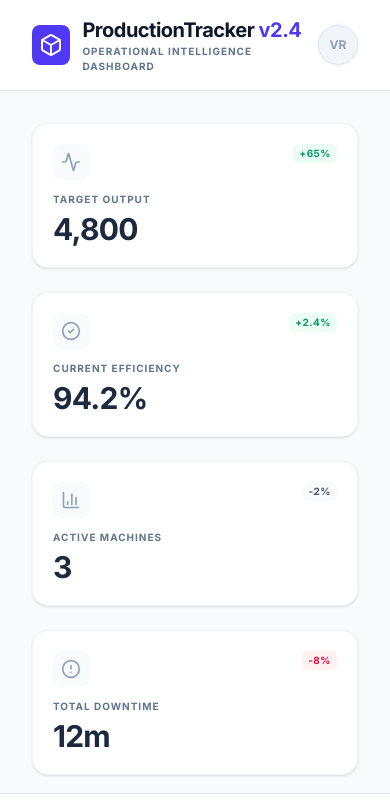
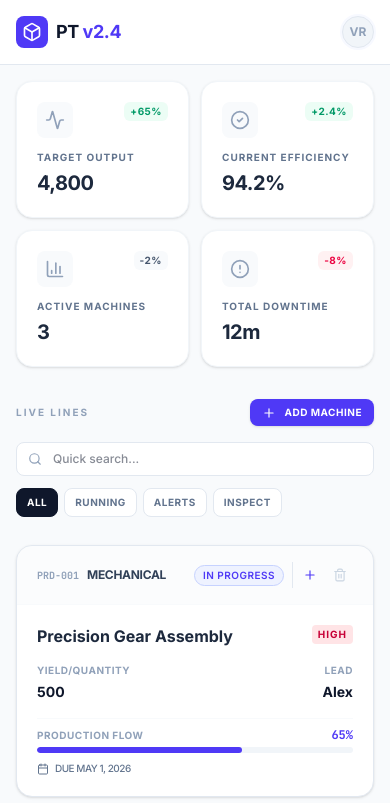
Before and after one commit to vipulkaju/ProductionTracker, a React (Vite) app: page / in a window 390 px wide. Shown: the top 803 px of the page. Built offline with nearby package versions, Linux system fonts and the light colour scheme.

Commit message:
feat: Enhance UI/UX and mobile readiness
Introduces several UI improvements, including responsive text sizes, better spacing, and sticky headers. Also adds PWA manifest file for improved mobile experience and app-like behavior.

```diff
--- a/index.html
+++ b/index.html
@@ -2,8 +2,11 @@
 <html lang="en">
   <head>
     <meta charset="UTF-8" />
-    <meta name="viewport" content="width=device-width, initial-scale=1.0" />
-    <title>My Google AI Studio App</title>
+    <meta name="viewport" content="width=device-width, initial-scale=1.0, maximum-scale=1.0, user-scalable=no" />
+    <meta name="apple-mobile-web-app-capable" content="yes" />
+    <meta name="apple-mobile-web-app-status-bar-style" content="black-translucent" />
+    <link rel="manifest" href="/manifest.json" />
+    <title>Production Tracker</title>
   </head>
   <body>
     <div id="root"></div>
--- a/src/App.tsx
+++ b/src/App.tsx
@@ -86,38 +86,38 @@ export default function App() {
   }, [items, selectedMachineId]);
 
   return (
-    <div className="min-h-screen bg-slate-50 text-slate-900 font-sans flex flex-col h-screen overflow-hidden">
+    <div className="min-h-screen bg-slate-50 text-slate-900 font-sans flex flex-col transition-all">
       <AddMachineModal
         isOpen={isModalOpen}
         onClose={() => setIsModalOpen(false)}
         onAdd={handleAddItem}
       />
       {/* Sleek Header */}
-      <header className="bg-white border-b border-slate-200 px-8 py-4 flex justify-between items-center z-50 shrink-0">
-        <div className="flex items-center gap-3">
-          <div className="w-10 h-10 bg-indigo-600 rounded-lg flex items-center justify-center">
-            <Box className="w-6 h-6 text-white" />
+      <header className="bg-white border-b border-slate-200 px-4 sm:px-8 py-4 flex justify-between items-center z-50 sticky top-0 shrink-0">
+        <div className="flex items-center gap-2 sm:gap-3">
+          <div className="w-8 h-8 sm:w-10 sm:h-10 bg-indigo-600 rounded-lg flex items-center justify-center">
+            <Box className="w-5 h-5 sm:w-6 sm:h-6 text-white" />
           </div>
           <div>
-            <h1 className="text-xl font-bold tracking-tight">ProductionTracker <span className="text-indigo-600">v2.4</span></h1>
-            <p className="text-[10px] text-slate-500 font-bold uppercase tracking-widest">Operational Intelligence Dashboard</p>
+            <h1 className="text-lg sm:text-xl font-bold tracking-tight">PT <span className="text-indigo-600">v2.4</span></h1>
+            <p className="text-[8px] sm:text-[10px] text-slate-500 font-bold uppercase tracking-widest hidden xs:block">Intelligence Dashboard</p>
           </div>
         </div>
-        <div className="flex items-center gap-6">
+        <div className="flex items-center gap-4 sm:gap-6">
           <div className="text-right hidden sm:block">
             <p className="text-sm font-bold">Shift: Morning (A)</p>
             <p className="text-[10px] text-emerald-600 font-bold uppercase">06:00 — 14:00 • In Progress</p>
           </div>
-          <div className="w-10 h-10 rounded-full bg-slate-100 border border-slate-200 flex items-center justify-center text-slate-400 font-bold text-xs ring-2 ring-indigo-50/50">
+          <div className="w-8 h-8 sm:w-10 sm:h-10 rounded-full bg-slate-100 border border-slate-200 flex items-center justify-center text-slate-400 font-bold text-xs ring-2 ring-indigo-50/50">
             VR
           </div>
         </div>
       </header>
 
       {/* Main Content Area */}
-      <div className="flex-1 overflow-hidden flex">
+      <div className="flex-1 flex flex-col lg:flex-row xl:container xl:mx-auto">
         {/* Main Workspace */}
-        <main className="flex-1 overflow-y-auto p-8 space-y-8 scroll-smooth scrollbar-hide">
+        <main className="flex-1 p-4 sm:p-8 space-y-6 sm:space-y-8 scroll-smooth">
           <AnimatePresence mode="wait">
             {selectedMachine ? (
               <MachineDetail
@@ -128,13 +128,13 @@ export default function App() {
             ) : (
               <motion.div
                 key="dashboard"
-                initial={{ opacity: 0, y: 10 }}
-                animate={{ opacity: 1, y: 0 }}
-                exit={{ opacity: 0, y: -10 }}
+                initial={{ opacity: 0 }}
+                animate={{ opacity: 1 }}
+                exit={{ opacity: 0 }}
                 className="space-y-8"
               >
                 {/* Stats Section */}
-                <section className="grid grid-cols-1 sm:grid-cols-2 xl:grid-cols-4 gap-6">
+                <section className="grid grid-cols-2 lg:grid-cols-4 gap-3 sm:gap-6">
                   {metrics.map((m, idx) => (
                     <MetricCard key={idx} {...m as any} />
                   ))}
@@ -142,36 +142,39 @@ export default function App() {
 
                 {/* Lines Status Overview */}
                 <section className="space-y-6">
-                  <div className="flex flex-col md:flex-row md:items-center justify-between gap-4">
-                    <h3 className="text-[11px] font-bold text-slate-400 uppercase tracking-[0.2em]">Live Production Lines</h3>
-                    <div className="flex items-center gap-2">
-                      <div className="relative">
+                  <div className="flex flex-col gap-4">
+                    <div className="flex items-center justify-between">
+                      <h3 className="text-[10px] sm:text-[11px] font-bold text-slate-400 uppercase tracking-[0.2em]">Live Lines</h3>
+                      <button
+                        onClick={() => setIsModalOpen(true)}
+                        className="flex items-center gap-2 px-3 py-1.5 bg-indigo-600 text-white rounded-lg hover:bg-indigo-700 transition-colors shadow-sm cursor-pointer text-[10px] font-bold uppercase tracking-wider"
+                      >
+                        <Plus className="w-3.5 h-3.5" />
+                        <span>Add Machine</span>
+                      </button>
+                    </div>
+
+                    <div className="flex flex-col sm:flex-row sm:items-center gap-3">
+                      <div className="relative flex-1">
                         <Search className="absolute left-3 top-1/2 -translate-y-1/2 w-3.5 h-3.5 text-slate-400" />
                         <input
                           type="text"
                           placeholder="Quick search..."
-                          className="pl-9 pr-4 py-1.5 bg-white border border-slate-200 rounded-lg text-xs font-medium focus:ring-2 focus:ring-indigo-500/10 focus:border-indigo-500 outline-none w-48 transition-all"
+                          className="w-full pl-9 pr-4 py-2 bg-white border border-slate-200 rounded-lg text-xs font-medium focus:ring-2 focus:ring-indigo-500/10 focus:border-indigo-500 outline-none transition-all"
                           value={search}
                           onChange={(e) => setSearch(e.target.value)}
                         />
                       </div>
-                      <div className="h-4 w-[1px] bg-slate-200 mx-2" />
-                      <div className="flex items-center gap-1.5 overflow-x-auto scrollbar-hide">
+                      <div className="flex items-center gap-1.5 overflow-x-auto scrollbar-hide pb-1">
                         <FilterButton active={filter === "ALL"} onClick={() => setFilter("ALL")}>All</FilterButton>
                         <FilterButton active={filter === "IN_PROGRESS"} onClick={() => setFilter("IN_PROGRESS")}>Running</FilterButton>
                         <FilterButton active={filter === "DELAYED"} onClick={() => setFilter("DELAYED")}>Alerts</FilterButton>
-                        <FilterButton active={filter === "QUALITY_CHECK"} onClick={() => setFilter("QUALITY_CHECK")}>Machines</FilterButton>
+                        <FilterButton active={filter === "QUALITY_CHECK"} onClick={() => setFilter("QUALITY_CHECK")}>Inspect</FilterButton>
                       </div>
-                      <button
-                        onClick={() => setIsModalOpen(true)}
-                        className="p-1.5 bg-indigo-600 text-white rounded-lg hover:bg-indigo-700 transition-colors ml-2 shadow-sm cursor-pointer"
-                      >
-                        <Plus className="w-4 h-4" />
-                      </button>
                     </div>
                   </div>
 
-                  <div className="grid grid-cols-1 md:grid-cols-2 xl:grid-cols-3 gap-6 pb-8">
+                  <div className="grid grid-cols-1 md:grid-cols-2 xl:grid-cols-3 gap-4 sm:gap-6 pb-8">
                     <AnimatePresence mode="popLayout">
                       {filteredItems.map((item) => (
                         <ProductionCard
--- a/src/components/MetricCard.tsx
+++ b/src/components/MetricCard.tsx
@@ -33,7 +33,7 @@ export function MetricCard({ label, value, change, trend, icon: Icon }: MetricCa
       </div>
       <div>
         <p className="text-[10px] font-bold text-slate-500 uppercase tracking-widest">{label}</p>
-        <h3 className="text-3xl font-bold text-slate-800 mt-1 tracking-tight">{value}</h3>
+        <h3 className="text-xl sm:text-3xl font-bold text-slate-800 mt-1 tracking-tight">{value}</h3>
       </div>
     </motion.div>
   );
```
Also changed, not shown: src/components/AddProductionModal.tsx (+22 -14 lines), src/components/MachineDetail.tsx (+33 -33 lines), public/manifest.json (added).
